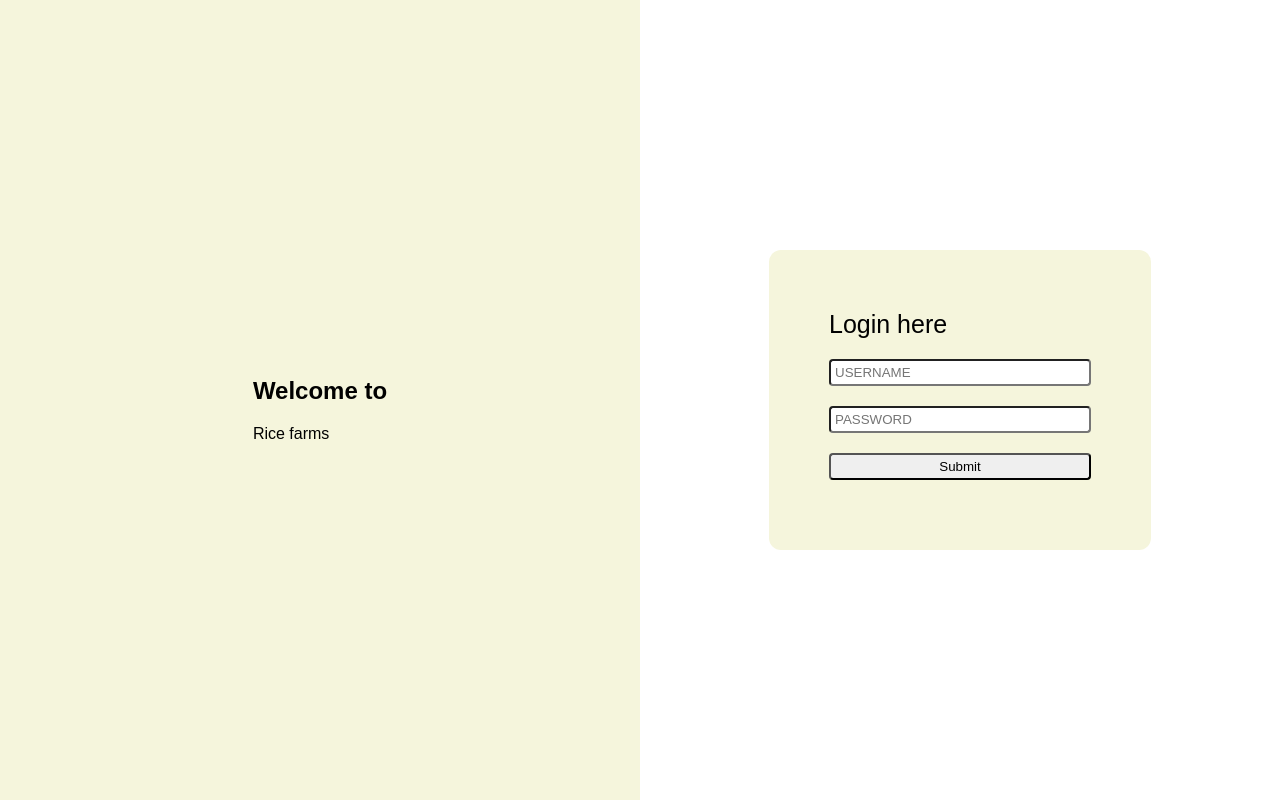
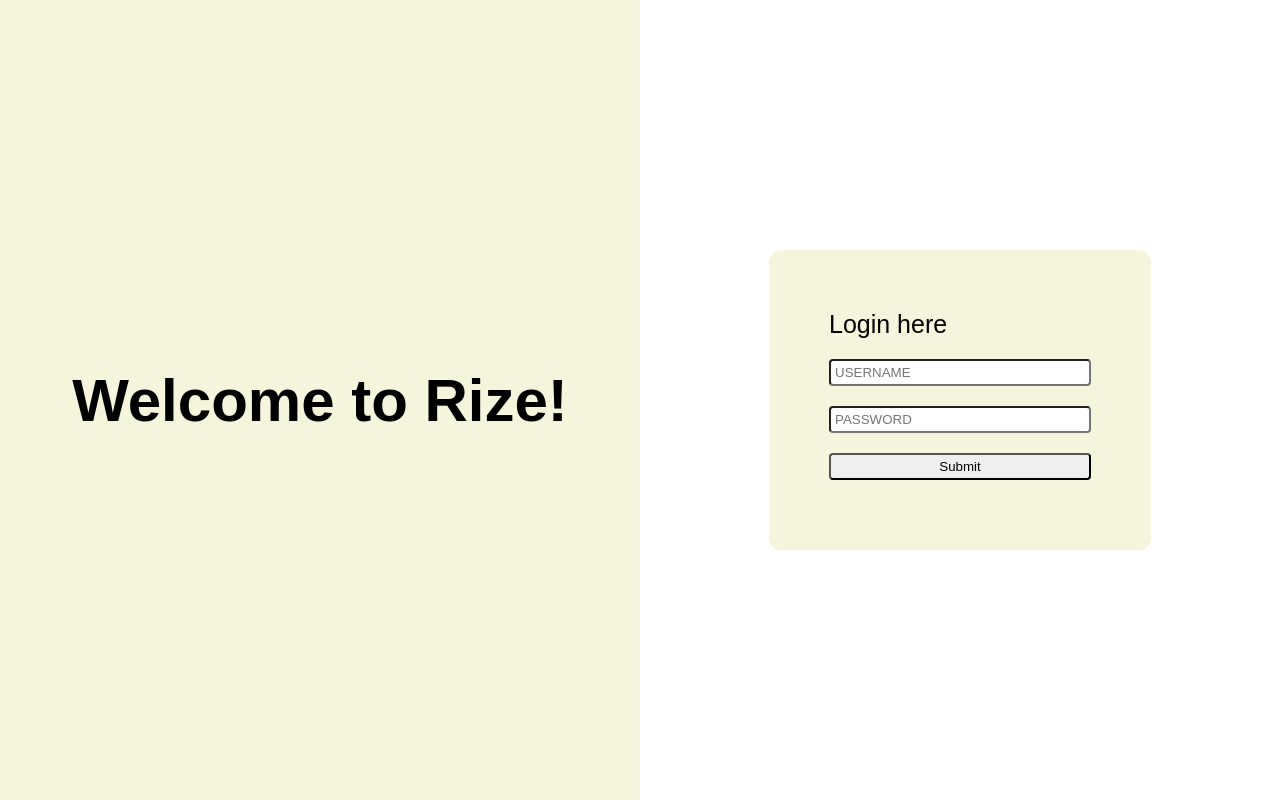
Before and after one commit to ravi-relangi/rize-template, a React (Create React App) app: page / in a window 1280 px wide. Built offline with nearby package versions, Linux system fonts and the light colour scheme.

Commit message:
[Change] minor css changes

```diff
--- a/src/Containers/SideBar/Sidebar.js
+++ b/src/Containers/SideBar/Sidebar.js
@@ -4,8 +4,7 @@
 export default function Sidebar() {
   return (
     <div className='sidebarContent'>
-      <h2>Welcome to</h2>
-      <label>Rice farms</label>
+      <h2>Welcome to Rize!</h2>
     </div>
   );
 }
--- a/src/Containers/SideBar/style.css
+++ b/src/Containers/SideBar/style.css
@@ -0,0 +1,5 @@
+.sidebarContent {
+  font-size: 40px;
+  font-weight: bold;
+  padding: 20px;
+}
```
